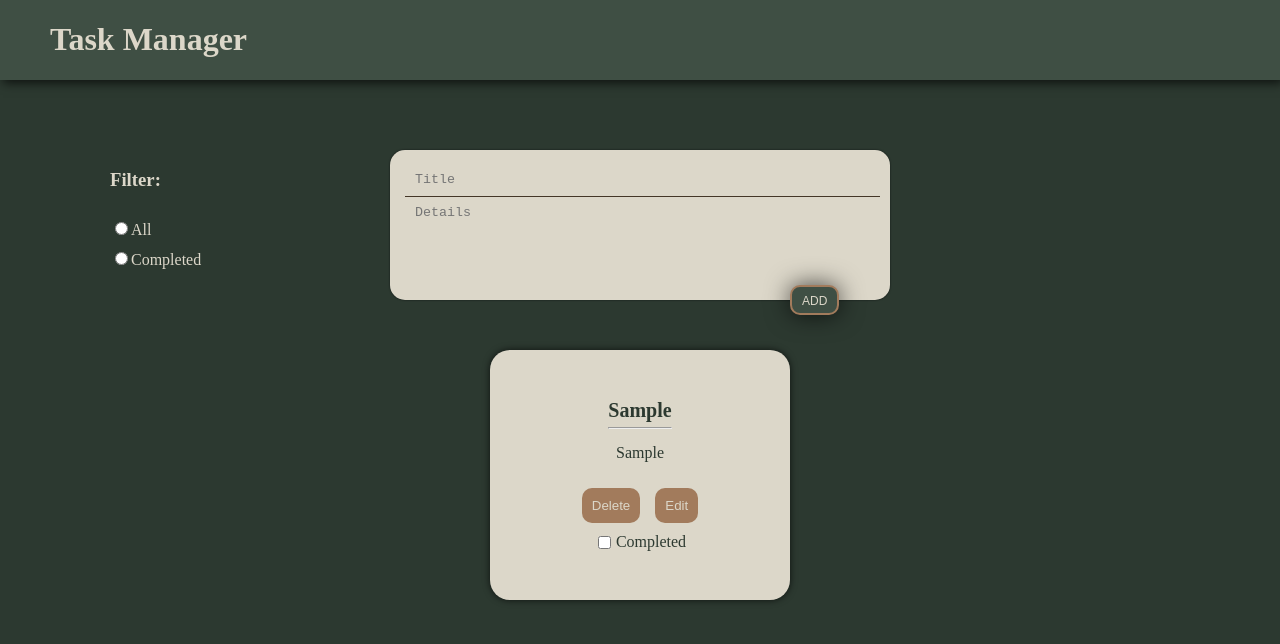
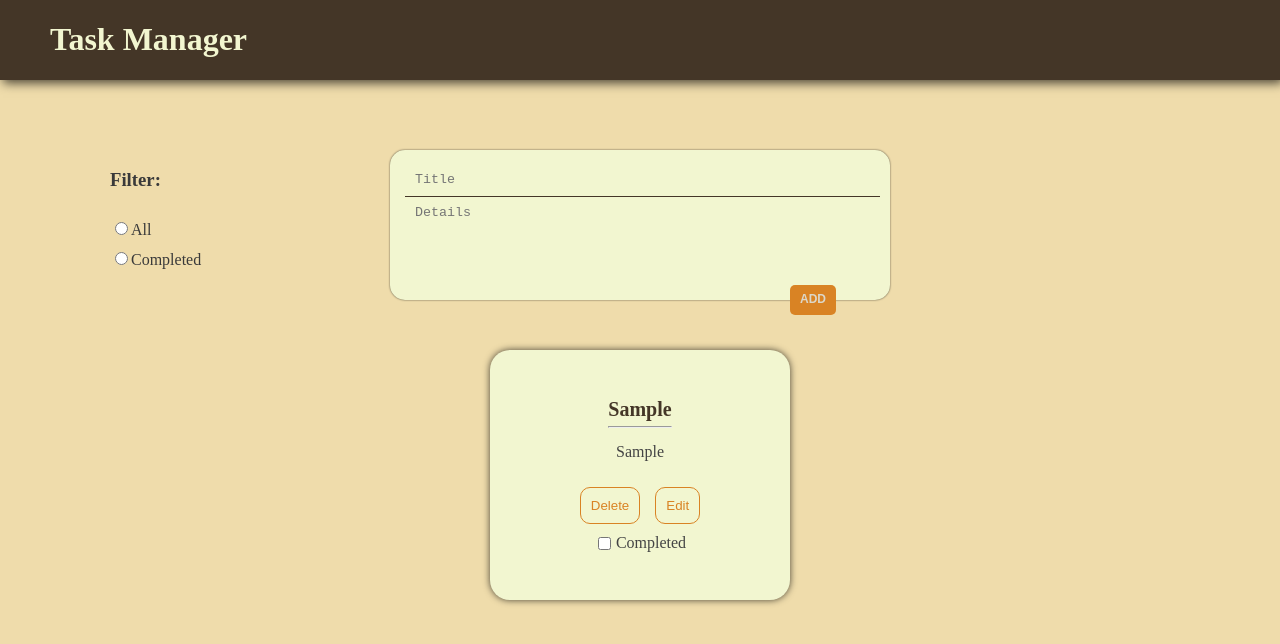
Before and after one commit to NatnaelTesfaye9098/Task-Manager, a React (Vite) app: page / in a window 1280 px wide. Both pictures are taken after typing "Sample", "Sample" into the empty fields and a click on the button "ADD". Shown: the top 644 px of the page. Built offline with nearby package versions, Linux system fonts and the light colour scheme.

Commit message:
finalizing

```diff
--- a/src/App.jsx
+++ b/src/App.jsx
@@ -5,6 +5,7 @@ import Task from "./Components/Task.jsx";
 
 const App = () => {
   const [task, setTask] = useState({
+    id: "",
     title: "",
     detail: "",
     completed: false
@@ -40,12 +41,15 @@ const App = () => {
   }
 
   const handleDelete = (id) => {
-    setItems((prev) => { return prev.filter((item, index) => { return index !== id })});
+    setItems((prev) => prev.filter((item, index) => { return index !== id }));
+
     if (editIndex === id) {
-      setTask({ title: "", detail: "", completed: false });
       setEditIndex(null);
+      setTask({ title: "", detail: "" });
+    } else if (editIndex > id) {
+      setEditIndex((prev) => prev - 1);
     }
-  }
+  };
 
   const handleCompleted = (id) => {
     setItems((prev) =>
--- a/src/index.css
+++ b/src/index.css
@@ -1,9 +1,9 @@
 body{
   margin: 0px;
-  background-color: #2C3930;
+  background-color:#EFDCAB;
   display: flex;
   flex-direction: column;
-  color: #DCD7C9;
+  color: #3A3A3A;
 }
 
 .header{
@@ -13,13 +13,13 @@ body{
   top: 0;
   left: 0;
   box-shadow: 3px 3px 10px rgba(0, 0, 0, 0.7);
-  background-color: #3F4F44;
+  background-color: #443627;
   z-index: 1;
 }
 
 .header h1{
   margin-left: 50px;
-  color: #DCD7C9;
+  color: #F2F6D0;
 }
 
 .input-container{
@@ -29,7 +29,6 @@ body{
   left: 50%;
   transform: translateX(-50%);
   margin-top: 150px;
-  background-color: white;
   border-radius: 15px;
   display: flex;
   flex-direction: column;
@@ -38,7 +37,7 @@ body{
   padding-left: 15px;
   border: 0;
   box-shadow: 0px 0px 2px rgba(0, 0, 0, 0.7);
-  background-color: #DCD7C9;
+  background-color: #F2F6D0;
 }
 
 .input-container input{
@@ -49,7 +48,7 @@ body{
   box-sizing: border-box;
   border: 0;
   border-bottom: 1px solid #443627;
-  background-color: #DCD7C9;
+  background-color:#F2F6D0;
 }
 
 .input-container textarea{
@@ -60,7 +59,7 @@ body{
   width: 100%;
   box-sizing: border-box;
   resize: none;
-  background-color: #DCD7C9;
+  background-color:#F2F6D0;
 }
 
 textarea, input::placeholder{
@@ -74,26 +73,22 @@ textarea, input::placeholder{
   padding: 10px;
   padding-top: 7px;
   text-align: center;
-  background-color: #3F4F44;
+  background-color: #D98324;
   position: absolute;
   top: 135px;
   left: 400px;
-  border-radius: 10px;
-  box-shadow: 0px 0px 25px rgba(0, 0, 0, 0.7);
-  border: 2px solid #A27B5C;
+  border-radius: 5px;
+  border: none;
   color:#DCD7C9;
   box-sizing: border-box;
   font-size: 12px;
+  font-weight: 700;
   text-transform: uppercase;
 }
 
-.input-container::after{
-  content: "";
-
-}
-
 .input-container button:hover{
-  box-shadow: 0px 0px 10px rgba(0, 0, 0, 0.7);
+  box-shadow: 0 2px 4px rgba(0, 0, 0, 0.2);
+  background-color: #C0731F;
   cursor: pointer;
   transition: all 0.3s ease-in-out;
 }
@@ -121,14 +116,15 @@ textarea, input::placeholder{
   border-radius: 20px;
   box-shadow: 0px 0px 7px rgba(0, 0, 0, 0.7);
   word-break: break-all;
-  background-color: #DCD7C9;
-  color: #2C3930;
+  background-color: #F2F6D0;
+  color: #444;
 }
 
 .card span{
   font-size: 20px;
   font-weight: 800;
   text-transform: capitalize;
+  color: #443627;
 }
 
 .card span hr {
@@ -137,6 +133,7 @@ textarea, input::placeholder{
 
 .card p {
   margin-top: 0px;
+  color:#444;
 }
 
 .card .buttons{
@@ -147,16 +144,18 @@ textarea, input::placeholder{
 
 .card .buttons button{
   border-radius: 10px;
-  background-color: #A27B5C;
-  border: 0;
   padding: 10px;
-  color: #DCD7C9;
+  background-color: transparent;
+  border: 1px solid #D98324;
+  color: #D98324;
 }
 
 .card .buttons button:hover{
   cursor: pointer;
-  box-shadow: 0px 0px 7px rgba(0, 0, 0, 0.9);
-  transition: all 0.2s ease-in-out;
+  background-color: #D98324;
+  color: #FFFFFF;
+  border: none;
+  transition: all 0.5s ease-in-out;
 }
 
 .card label{
```
